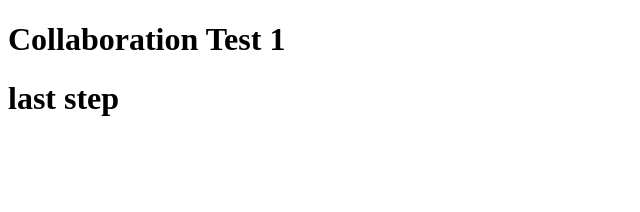
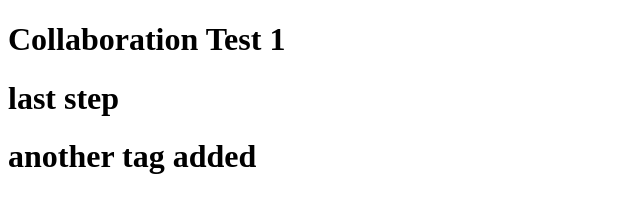
Before and after one commit to ericeoh/eric_project, a plain HTML site: page index.html in a window 1280 px wide. Shown: the whole page, without its empty margins (0-640 px from the left). Drawn offline with Linux system fonts and the light colour scheme.

Commit message:
added more tags

```diff
--- a/index.html
+++ b/index.html
@@ -13,5 +13,8 @@
     <div>
       <h1>last step</h1>
     </div>
+    <div>
+      <h1>another tag added</h1>
+    </div>
   </body>
 </html>
```
